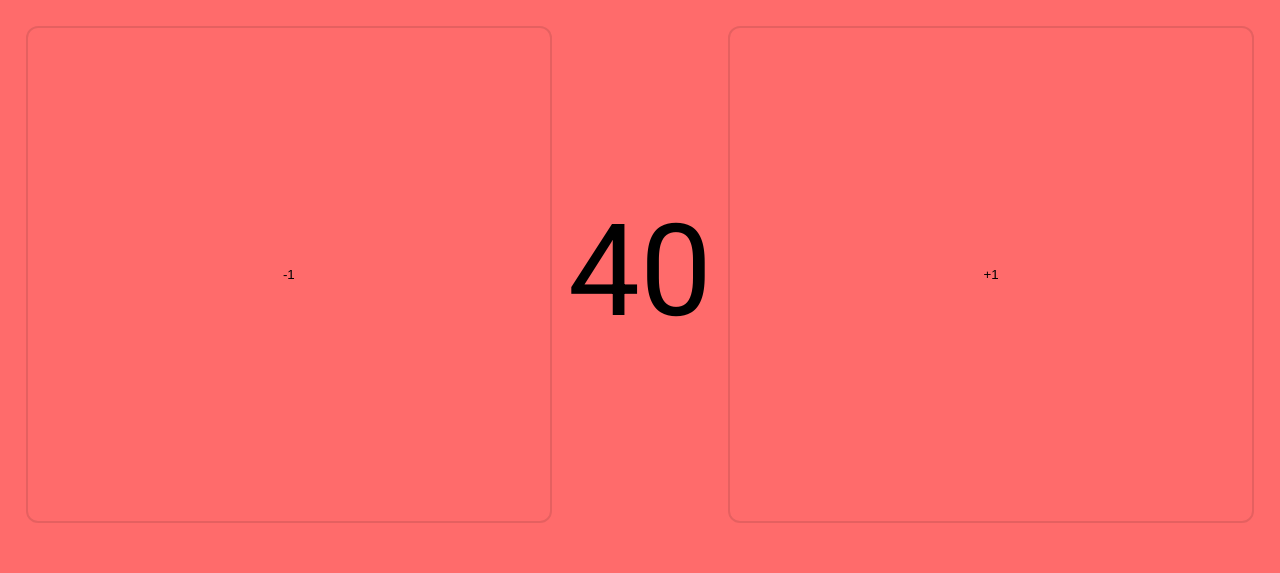
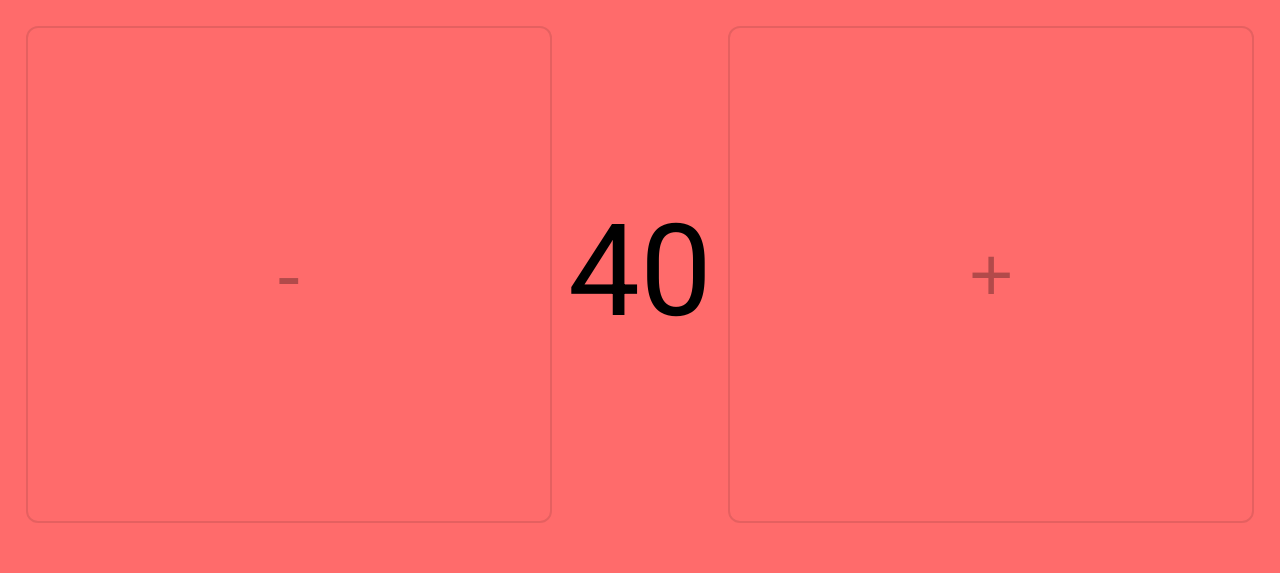
Before and after one commit to boilemmashem/lifecounter, a React (Create React App) app: page / in a window 1280 px wide. Both pictures are taken after a click on the button "Start Game". Shown: the top 573 px of the page. Built offline with nearby package versions, Linux system fonts and the light colour scheme.

Commit message:
adding background, change styles

```diff
--- a/src/components/NewGameModal.jsx
+++ b/src/components/NewGameModal.jsx
@@ -1,6 +1,7 @@
 import React from 'react'
 import styled from 'styled-components'
 import { SettingsContext } from './App'
+import BG40 from '../img/bg40.svg'
 
 const StyledNewGame = styled.div`
     position: fixed;
@@ -9,7 +10,8 @@ const StyledNewGame = styled.div`
     top: 0;
     width: 100%;
     height: 100%;
-    background: rgba(0,0,0,0.5);
+    background: rgba(41, 47, 54, 1);
+    background-image: url('${BG40}');
     display: flex;
     justify-content: center;
     align-items: center;
--- a/src/components/Player.jsx
+++ b/src/components/Player.jsx
@@ -53,7 +53,8 @@ const StyledPlayer = styled.section`
         border-radius: 0.75rem;
         background: none;
         flex: 1;
-        color: inherit;
+        font-size: ${props => props.landscapeMode ? '5vh' : '6vw'};
+        color: ${props => props.contrastColor === 'black' ? 'rgba(0,0,0,0.3)' : 'rgba(255,255,255,0.3)'};;
         &:active {
             border: 2px solid rgba(255,255,255, 0.3);
         }
@@ -105,19 +106,22 @@ export const Player = (props) => {
                     className="lifeButton subtract"
                     {...subtractBtnHandlers}
                 >
-                    -1
+                    -
                 </button>
                 <span className="lifeTotal">{playerLifeTotal}</span>
                 <button
                     className="lifeButton add"
                     {...btnHandlers}
                 >
-                    +1
+                    +
                 </button>
             </div>
-            <input type="text" className="playerName" value={playerName}
-                onChange={(e) => setPlayerName(e.target.value)}
-            />
+            {/* Hide the player name if the colorSelector is open */}
+            {colorSelectorOpen ? '' :
+                <input type="text" className="playerName" value={playerName}
+                    onChange={(e) => setPlayerName(e.target.value)}
+                />
+            }
             <ColorSelector
                 isOpen={colorSelectorOpen}
                 setPlayerBGColor={(e) => setPlayerBGColor(e)}
```
Also changed, not shown: src/img/bg40.svg (added).
